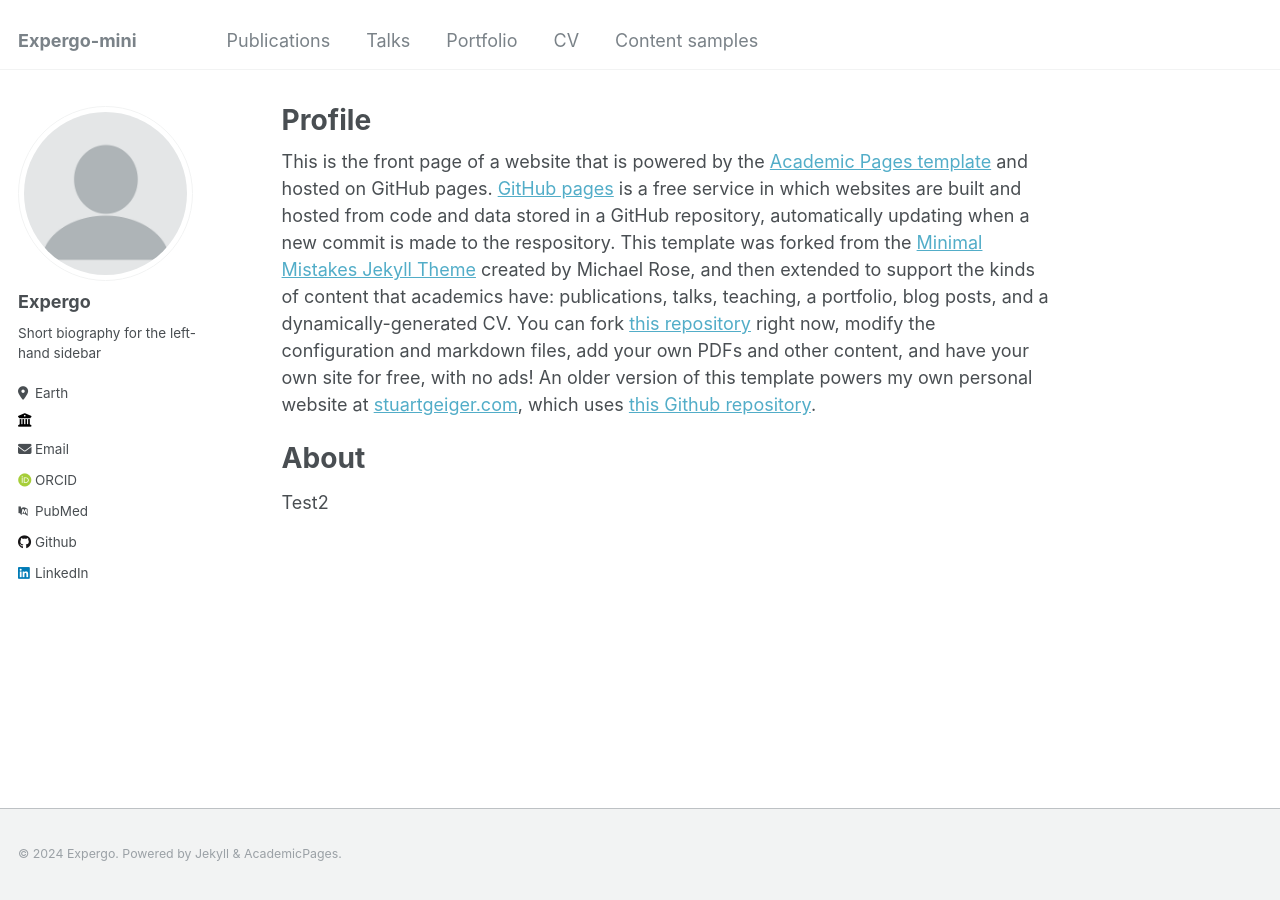
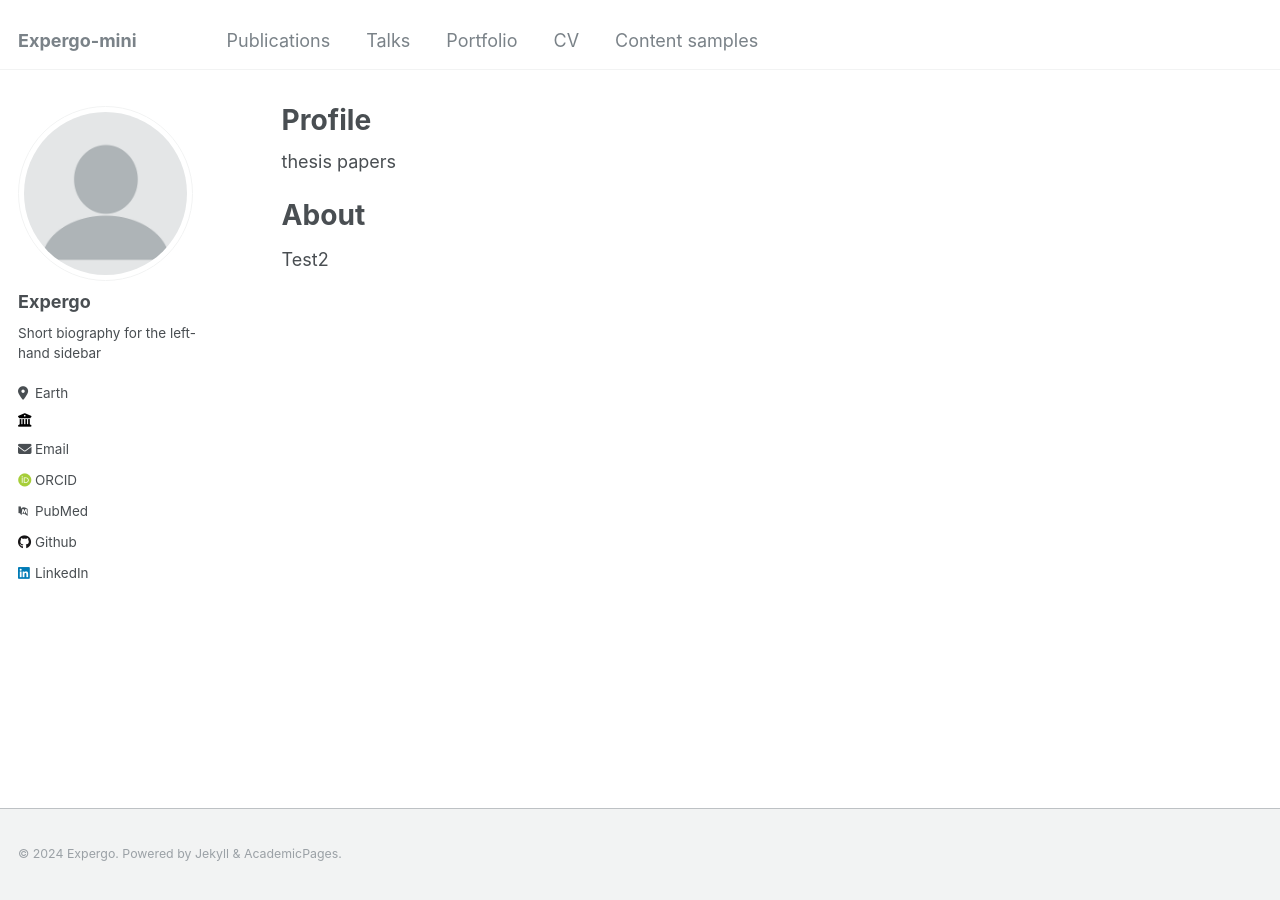
Before and after one commit to expergo-mini/expergo-mini.github.io, a Jekyll site: the page built from _pages/about.md, in a window 1280 px wide. Built offline with Jekyll 4.4.1, drawn with Linux system fonts in a browser that asks for light colours; some web fonts are replaced.

Commit message:
Update about.md

```diff
--- a/_pages/about.md
+++ b/_pages/about.md
@@ -7,7 +7,8 @@ redirect_from:
   - /about.html
 ---
 
-This is the front page of a website that is powered by the [Academic Pages template](https://github.com/academicpages/academicpages.github.io) and hosted on GitHub pages. [GitHub pages](https://pages.github.com) is a free service in which websites are built and hosted from code and data stored in a GitHub repository, automatically updating when a new commit is made to the respository. This template was forked from the [Minimal Mistakes Jekyll Theme](https://mmistakes.github.io/minimal-mistakes/) created by Michael Rose, and then extended to support the kinds of content that academics have: publications, talks, teaching, a portfolio, blog posts, and a dynamically-generated CV. You can fork [this repository](https://github.com/academicpages/academicpages.github.io) right now, modify the configuration and markdown files, add your own PDFs and other content, and have your own site for free, with no ads! An older version of this template powers my own personal website at [stuartgeiger.com](http://stuartgeiger.com), which uses [this Github repository](https://github.com/staeiou/staeiou.github.io).
+thesis
+papers
 
 About
 ======
```
